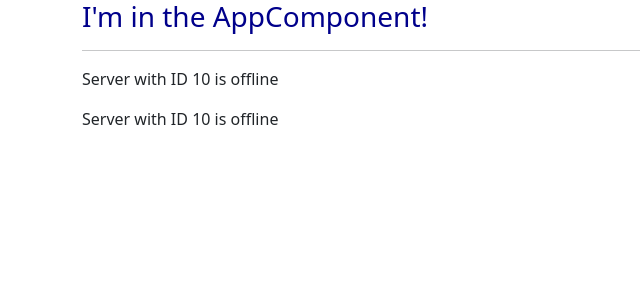
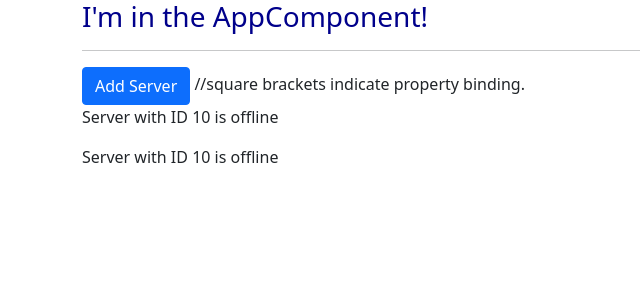
Before and after one commit to VincentGichohi/Angular-Demo, an Angular app: page / in a window 1280 px wide. Shown: the top 300 px of the page, without its empty margins (0-640 px from the left). Built offline with nearby package versions, Linux system fonts and the light colour scheme.

Commit message:
Modify the typescript file

```diff
--- a/src/app/servers/servers.component.ts
+++ b/src/app/servers/servers.component.ts
@@ -2,12 +2,17 @@ import { Component, OnInit } from '@angular/core';
 
 @Component({
   selector: 'app-servers',
-  template: '<app-server></app-server><app-server></app-server>',
+  // template: '<app-server></app-server><app-server></app-server>',
+  templateUrl: './servers.component.html',
   styleUrls: ['./servers.component.css']
 })
 export class ServersComponent implements OnInit {
-
-  constructor() { }
+  allowNewServer = false
+  constructor() {
+    setTimeout(() => {
+      this.allowNewServer = true;
+    },2000);
+  }
 
   ngOnInit(): void {
   }
```
